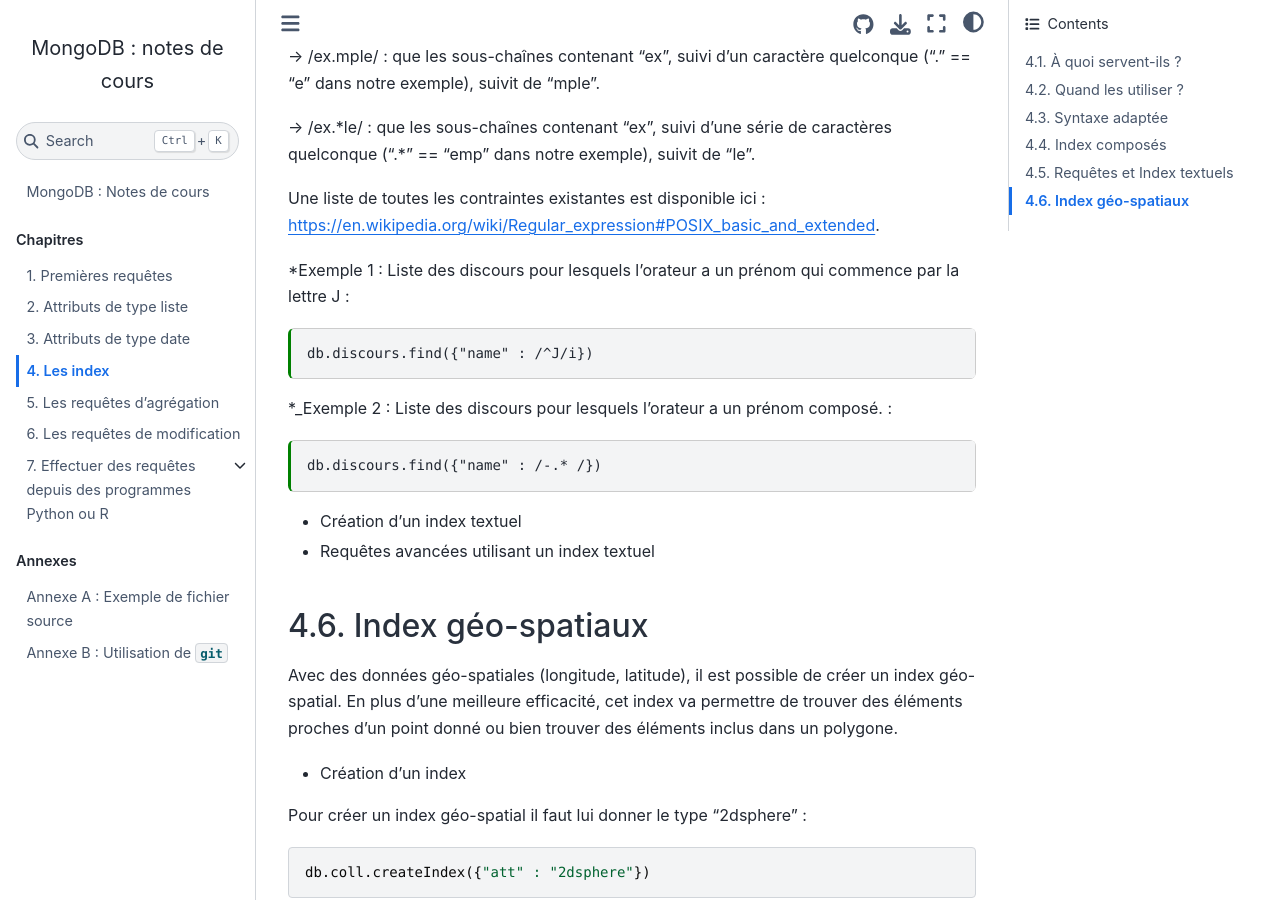
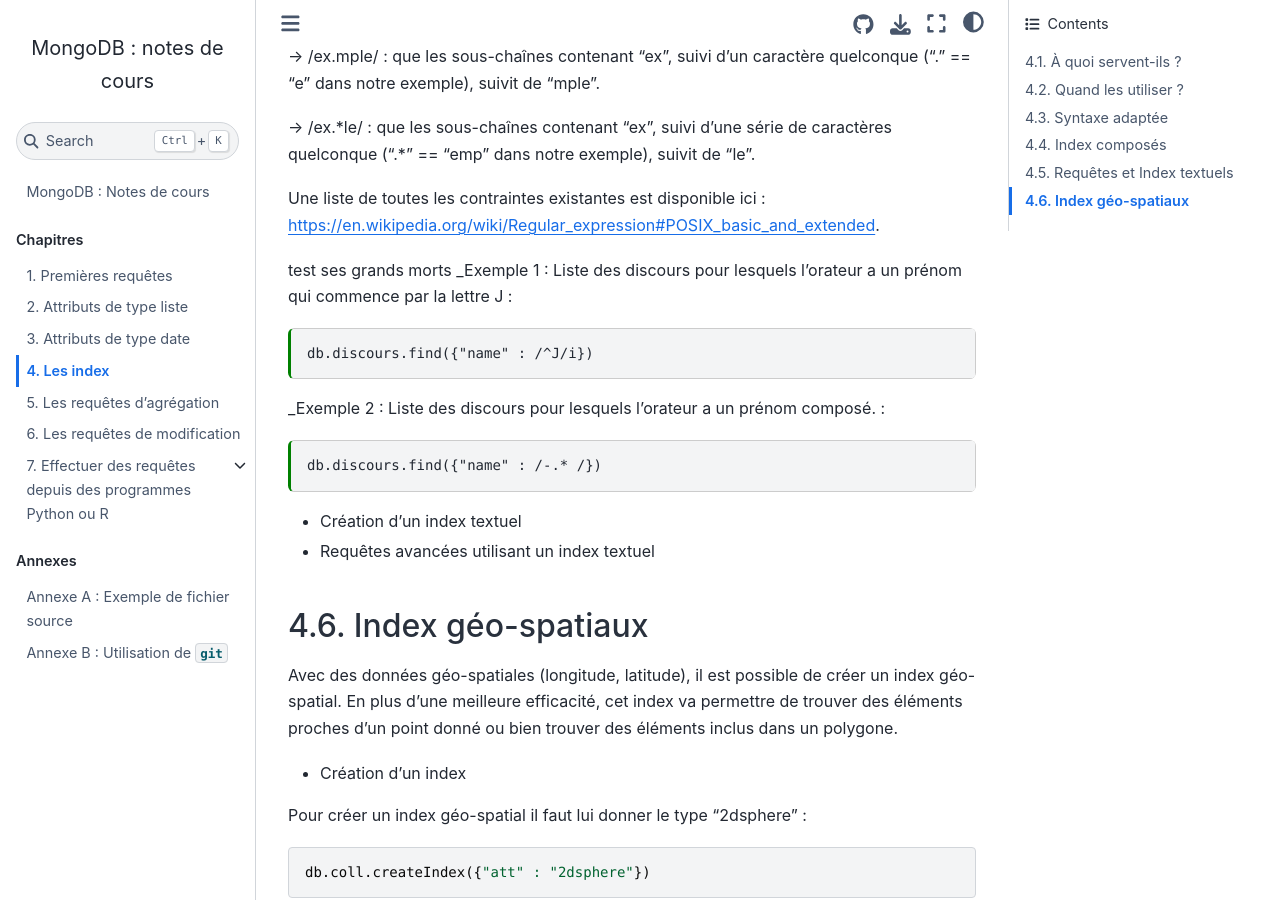
Before and after one commit to rtavenar/mongo_book, a Jupyter Book: the page built from content/04_index.md, in a window 1280 px wide and 900 px high, scrolled down 3429 px. Built offline with Jupyter Book 1.0.4 settings and Sphinx 7.4.7 and the Sphinx Book theme 1.1.4, drawn with Linux system fonts in a browser that asks for light colours.

Commit message:
Update 04_index.md

````diff
--- a/content/04_index.md
+++ b/content/04_index.md
@@ -128,13 +128,14 @@
 
 Une liste de toutes les contraintes existantes est disponible ici : https://en.wikipedia.org/wiki/Regular_expression#POSIX_basic_and_extended.
 
-*Exemple 1 : Liste des discours pour lesquels l’orateur a un prénom qui commence par la lettre J :
+test ses grands morts
+_Exemple 1 : Liste des discours pour lesquels l’orateur a un prénom qui commence par la lettre J :
 
 ```{code-cell}
 db.discours.find({"name" : /^J/i})
 ```
 
-*_Exemple 2 : Liste des discours pour lesquels l’orateur a un prénom composé. :
+_Exemple 2 : Liste des discours pour lesquels l’orateur a un prénom composé. :
 
 ```{code-cell}
 db.discours.find({"name" : /-.* /})
````
